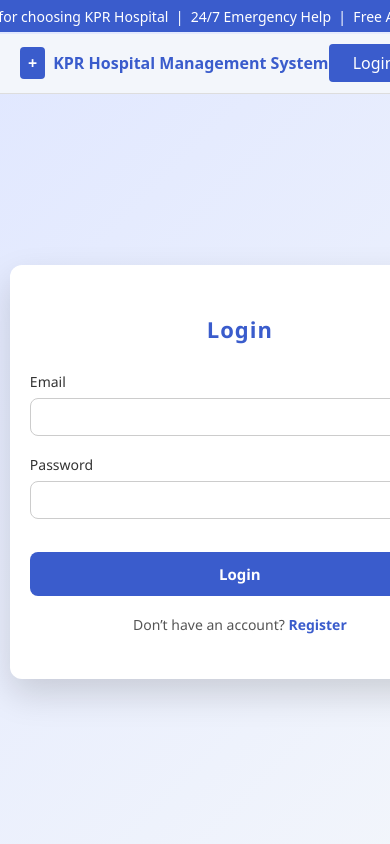
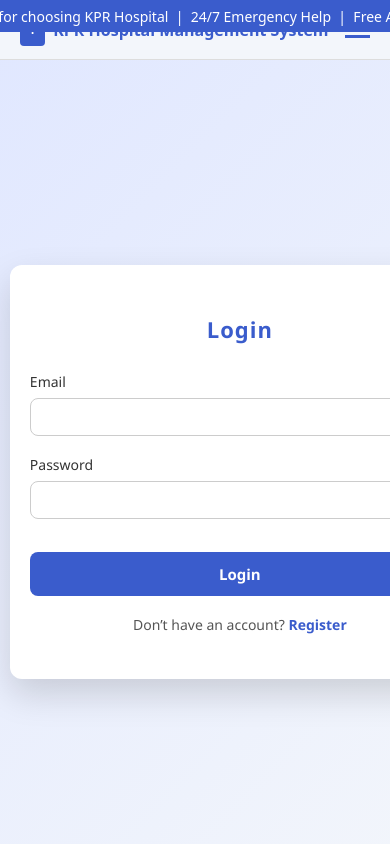
Before and after one commit to PRADEEPAN93/Hospital-Project-React, a React (Vite) app: page /#/login in a window 390 px wide. Shown: the top 844 px of the page. Built offline with nearby package versions, Linux system fonts and the light colour scheme.

Commit message:
mobile view

```diff
--- a/src/components/Footer.jsx
+++ b/src/components/Footer.jsx
@@ -1,4 +1,5 @@
 import React from "react";
+import { Link } from "react-router-dom";
 import "./Footer.css";
 
 const Footer = () => {
@@ -19,10 +20,10 @@ const Footer = () => {
         <div className="footer-links">
           <h4>Quick Links</h4>
           <ul>
-            <li><a href="/">Dashboard</a></li>
-            <li><a href="/booking">Booking</a></li>
-            <li><a href="/doctors">Doctors</a></li>
-            <li><a href="/about">About</a></li>
+            <li><Link to="/">Dashboard</Link></li>
+            <li><Link to="/booking">Booking</Link></li>
+            <li><Link to="/doctors">Doctors</Link></li>
+            <li><Link to="/about">About</Link></li>
           </ul>
         </div>
 
--- a/src/components/NavBar.jsx
+++ b/src/components/NavBar.jsx
@@ -1,25 +1,36 @@
-import React from "react";
+import React, { useState } from "react";
 import { Link } from "react-router-dom";
 import "./navBar.css";
 
 const Navbar = () => {
+  const [isOpen, setIsOpen] = useState(false);
+
+  const toggleMenu = () => setIsOpen(!isOpen);
+
   return (
     <nav className="navbar">
       {/* LEFT: Logo */}
       <div className="navbar-left">
         <div className="logo">
           <span className="logo-icon">+</span>
-           KPR Hospital Management System
+          KPR Hospital Management System
         </div>
       </div>
 
+      {/* MOBILE HAMBURGER */}
+      <div className="hamburger" onClick={toggleMenu}>
+        <div className={isOpen ? "bar rotate1" : "bar"}></div>
+        <div className={isOpen ? "bar fade" : "bar"}></div>
+        <div className={isOpen ? "bar rotate2" : "bar"}></div>
+      </div>
+
       {/* RIGHT: Menu + Login */}
-      <div className="navbar-right">
+      <div className={`navbar-right ${isOpen ? "open" : ""}`}>
         <ul className="nav-links">
-          <li><Link to="/">Dashboard</Link></li>
-          <li><Link to="/booking">Booking</Link></li>
-          <li><Link to="/doctors">Doctors</Link></li>
-          <li><Link to="/about">About</Link></li>
+          <li><Link to="/" onClick={() => setIsOpen(false)}>Dashboard</Link></li>
+          <li><Link to="/booking" onClick={() => setIsOpen(false)}>Booking</Link></li>
+          <li><Link to="/doctors" onClick={() => setIsOpen(false)}>Doctors</Link></li>
+          <li><Link to="/about" onClick={() => setIsOpen(false)}>About</Link></li>
         </ul>
 
         <Link to="/login">
--- a/src/components/navBar.css
+++ b/src/components/navBar.css
@@ -1,6 +1,6 @@
 .navbar {
   position: fixed;
-  top: 4%;
+  top: 0;
   width: 100%;
   height: 60px;
   background-color: #f3f6fb;
@@ -41,7 +41,7 @@
   display: flex;
   align-items: center;
   gap: 16px;
-  flex-wrap: nowrap;
+  transition: all 0.3s ease;
 }
 
 /* LINKS */
@@ -79,9 +79,63 @@
   background-color: #2a3c99;
 }
 
+/* HAMBURGER */
+.hamburger {
+  display: none;
+  flex-direction: column;
+  cursor: pointer;
+  gap: 4px;
+}
 
+.bar {
+  width: 25px;
+  height: 3px;
+  background-color: #3a5ccc;
+  transition: all 0.3s ease;
+}
+
+/* Hamburger animation */
+.rotate1 {
+  transform: rotate(45deg) translate(5px, 5px);
+}
+
+.rotate2 {
+  transform: rotate(-45deg) translate(5px, -5px);
+}
+
+.fade {
+  opacity: 0;
+}
+
+/* MOBILE */
 @media (max-width: 768px) {
-  .nav-links {
-    display: none;
+  .hamburger {
+    display: flex;
+  }
+
+  .nav-links,
+  .login-btn {
+    display: block;
+  }
+
+  .navbar-right {
+    position: fixed;
+    top: 60px;
+    right: -100%;
+    width: 200px;
+    height: calc(100% - 60px);
+    background-color: #f3f6fb;
+    flex-direction: column;
+    padding: 20px;
+    gap: 20px;
+    transition: right 0.3s ease;
+  }
+
+  .navbar-right.open {
+    right: 0;
+  }
+
+  .nav-links li {
+    margin-bottom: 16px;
   }
 }
```
